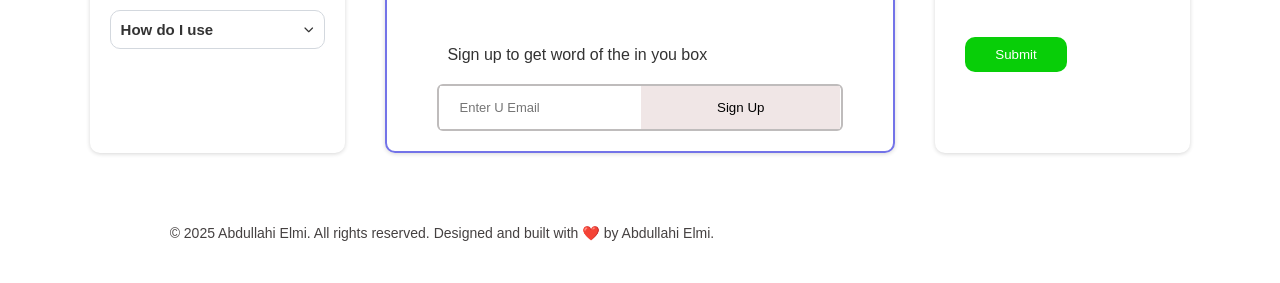
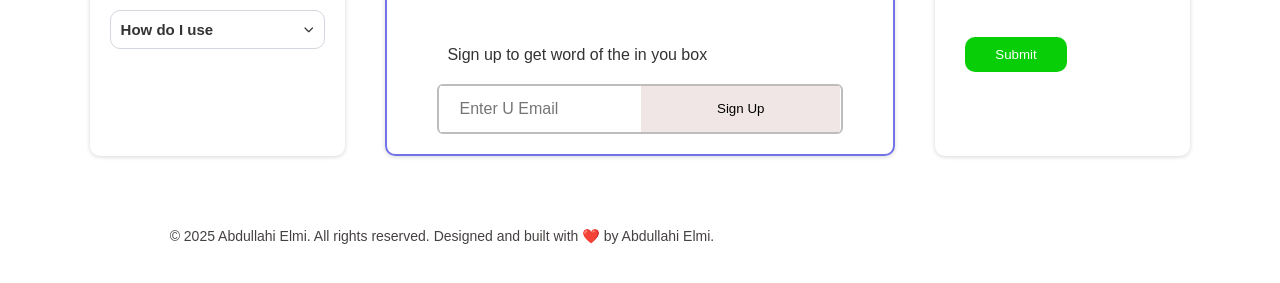
Before and after one commit to abdalla-dinho/Dictionary-app, a website built with Parcel: page index.html in a window 1280 px wide. Shown: the part 401-684 px from the top of the page. Built offline with nearby package versions, Linux system fonts and the light colour scheme; a web font is replaced by a local one.

Commit message:
input search fix

```diff
--- a/src/scss/components/result.scss
+++ b/src/scss/components/result.scss
@@ -62,6 +62,7 @@
            padding: 1.4rem 2rem;
            outline: none;
             border: none;
+            font-size: 16px;
 
             &:focus {
               outline: 3px solid #f3dfdf;
@@ -69,7 +70,7 @@
 
             &::placeholder {
                 font-family: $primary-font;
-                font-size: 1.3rem;
+
             }
         }
 
```
Also changed, not shown: dist/index.html, src/css/styl.css, 3 other files.
